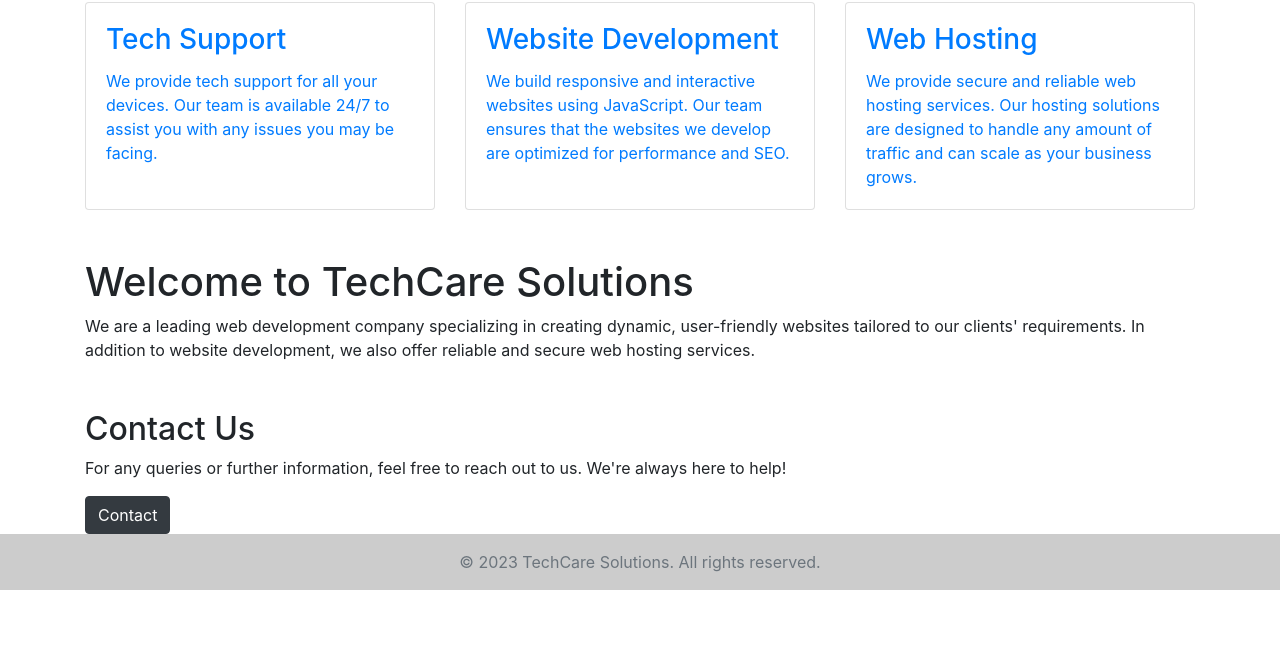
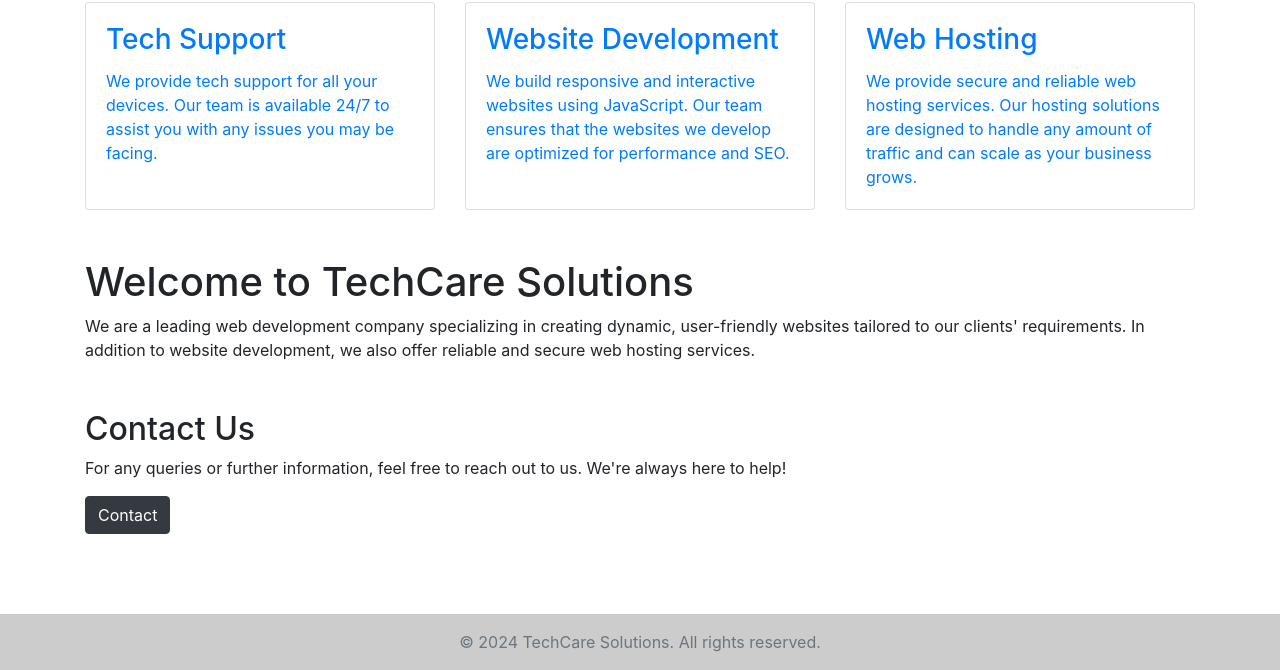
Before and after one commit to Techcare-Solutions/TechCareSolutions, a plain HTML site: page index.html in a window 1280 px wide. Shown: the part 650-1320 px from the top of the page. Before the commit the page ends 1240 px from the top, so only its background shows below. Drawn offline with nearby package versions, Linux system fonts and the light colour scheme.

Commit message:
changed footer date and margins

```diff
--- a/css/index.css
+++ b/css/index.css
@@ -1,8 +1,8 @@
-.mainGrid{
+.mainGrid {
     display: grid;
 }
 
-.banner{
+.banner {
     background: lightgrey;
     height: 500px;
 }
--- a/css/site.css
+++ b/css/site.css
@@ -8,6 +8,10 @@ footer {
     margin-top: auto;
 }
 
+footer > div {
+    margin-top: 5rem;
+}
+
 .card:hover {
     transform: scale(1.05);
     box-shadow: 0 10px 20px rgba(0, 0, 0, .12), 0 4px 8px rgba(0, 0, 0, .06);
--- a/html/templates/footer.html
+++ b/html/templates/footer.html
@@ -1,3 +1,3 @@
 <div class="text-center p-3" style="background-color: rgba(0, 0, 0, 0.2);">
-    <span class="text-muted">© 2023 TechCare Solutions. All rights reserved.</span>
+    <span class="text-muted">© CURRENT_YEAR TechCare Solutions. All rights reserved.</span>
 </div>
--- a/js/dynamic/footer.js
+++ b/js/dynamic/footer.js
@@ -1,4 +1,7 @@
- const footer = document.getElementsByTagName("footer")[0]
-    fetch('/html/templates/footer.html')
-        .then(response => response.text())
-        .then(data => footer.innerHTML = data);
+const footer = document.getElementsByTagName("footer")[0]
+fetch('/html/templates/footer.html')
+    .then(response => response.text())
+    .then(data => {
+        data = data.replace("CURRENT_YEAR", new Date(Date.now()).getFullYear().toString());
+        footer.innerHTML = data;
+    }).catch(e => console.error(e));
```
Also changed, not shown: 1 other file.
